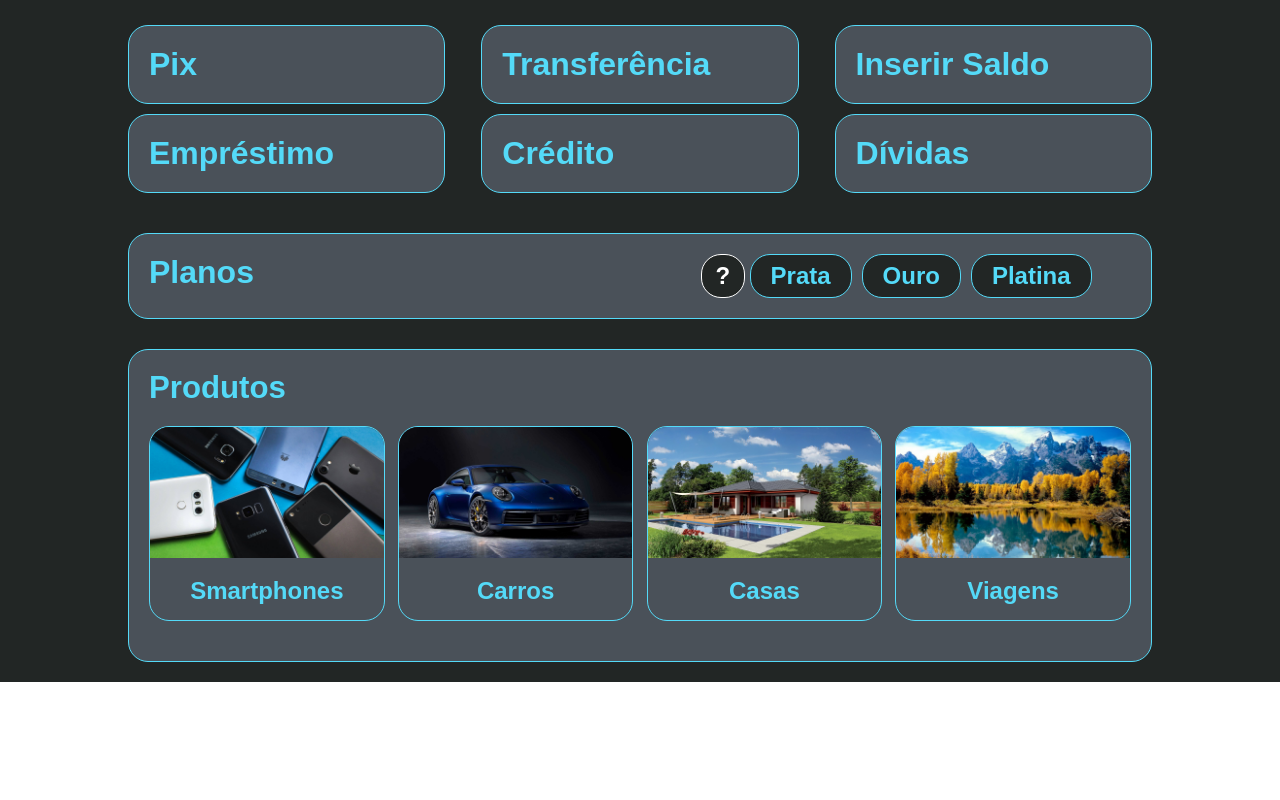
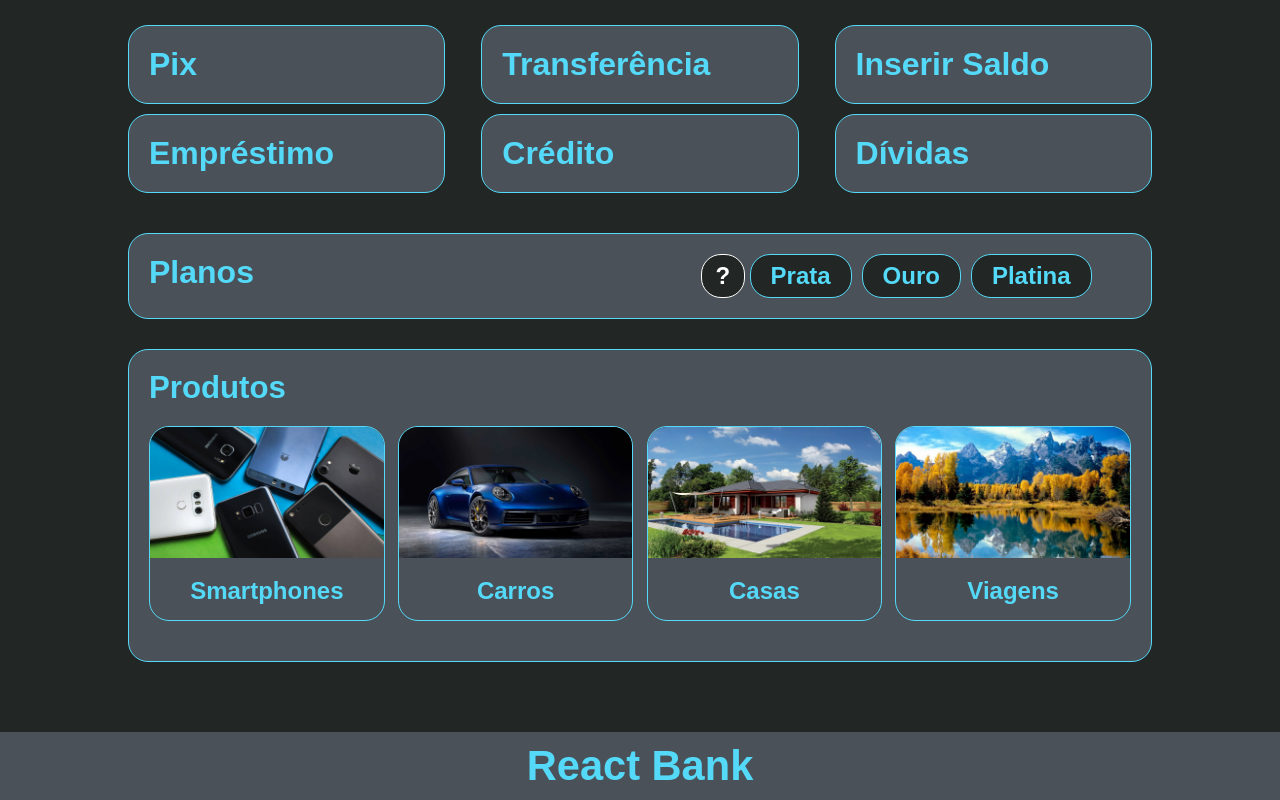
Before and after one commit to JPSS14/react-bank, a Next.js app: page / in a window 1280 px wide. Shown: the part 188-988 px from the top of the page. Before the commit the page ends 870 px from the top, so only its background shows below. Built offline with nearby package versions, Linux system fonts and the light colour scheme.

Commit message:
quiz-react UPDATE 10: Created Footer component

```diff
--- /dev/null
+++ b/src/components/Footer.tsx
@@ -0,0 +1,9 @@
+import style from '../styles/Footer.module.scss';
+
+export function Footer(){
+    return(
+        <footer className={style.mainFooter}>
+            <p>React Bank</p>
+        </footer>
+    );
+}
--- a/src/pages/index.tsx
+++ b/src/pages/index.tsx
@@ -6,6 +6,7 @@ import style from '../styles/main.module.scss';
 import { Services } from '../components/Services';
 import { PlansBox } from '../components/PlansBox';
 import { ProductsBox } from '../components/ProductsBox';
+import { Footer } from '../components/Footer';
 
 export default function Home() {
   return (
@@ -29,6 +30,7 @@ export default function Home() {
           <ProductsBox/>
         </div>
       </main>
+      <Footer/>
     </>
   );
 }
--- /dev/null
+++ b/src/styles/Footer.module.scss
@@ -0,0 +1,16 @@
+@import "colors";
+.mainFooter{
+    display: flex;
+    flex-basis: 100%;
+    flex-wrap: wrap;
+    background: $main;
+    align-items: center;
+    padding: 10px 0px;
+    font-size: 2.6em;
+    font-weight: 700;
+
+    p{
+        color: $blue;
+        margin: 0 auto;
+    }
+}
--- a/src/styles/main.module.scss
+++ b/src/styles/main.module.scss
@@ -34,6 +34,7 @@
         flex-wrap: wrap;
         flex-basis: 80%;
         margin: 20px auto;
+        margin-bottom: 70px;
         justify-content: space-between;
     }
 }
```
